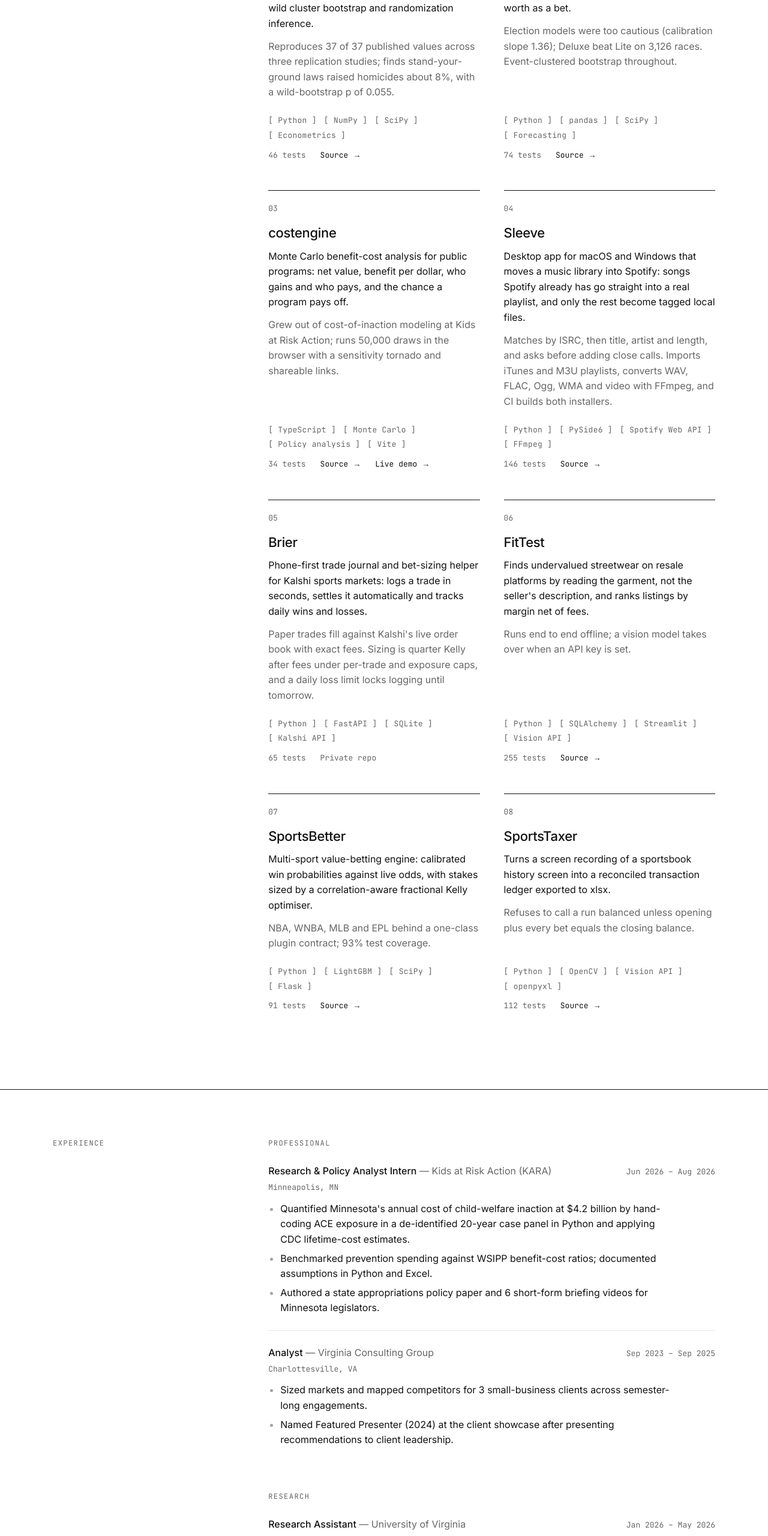
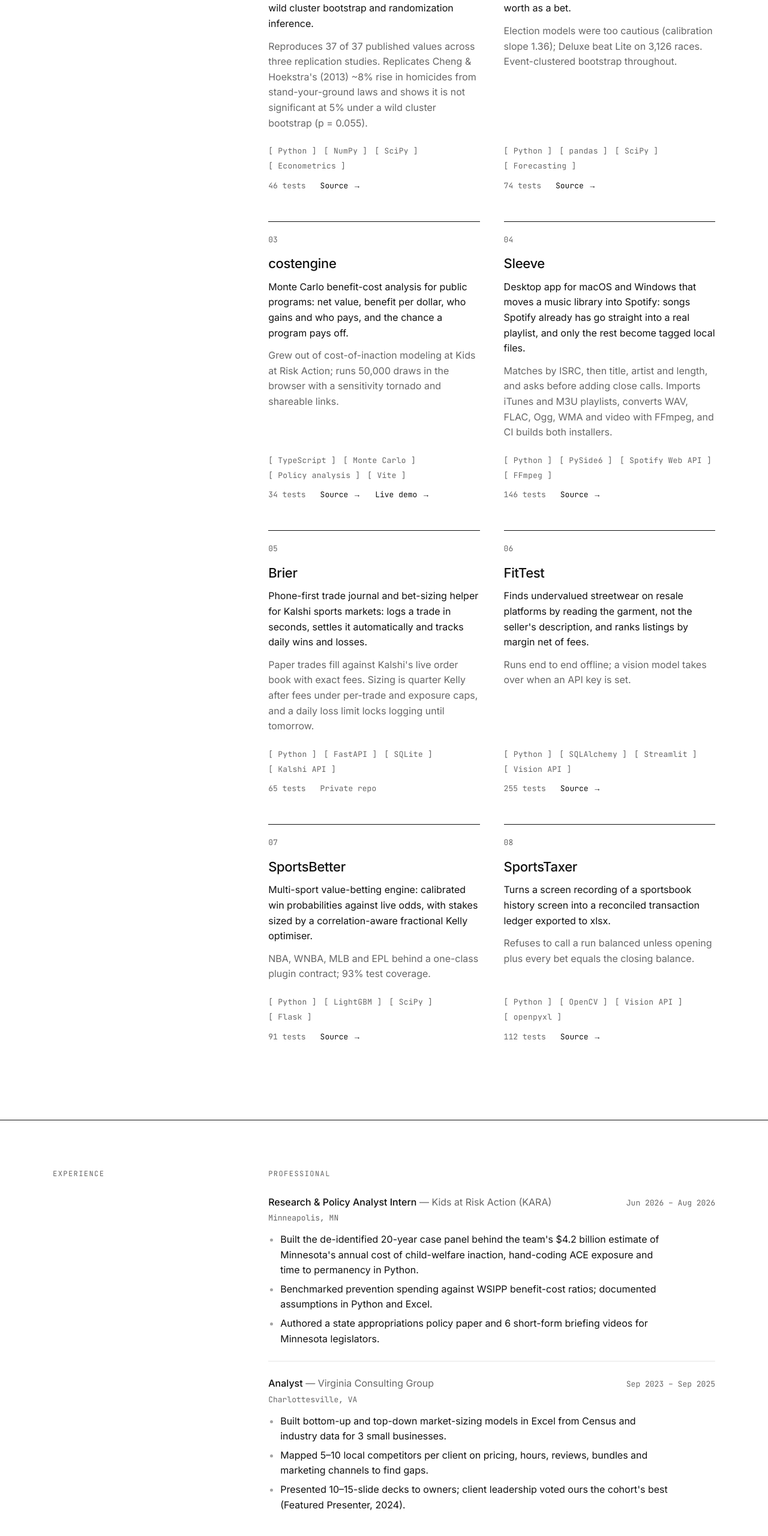
Before and after one commit to jpark875/Jport, a Next.js app: page / in a window 1280 px wide. Shown: the part 2155-4716 px from the top of the page at 60% size. Built offline with nearby package versions, Linux system fonts and the light colour scheme; no server answers.

Commit message:
Résumé review: credit KARA team, replicated framing for peffects, VCG detail, forecast-audit, direct links

```diff
--- a/data/background.ts
+++ b/data/background.ts
@@ -18,7 +18,7 @@ export const education = {
 export const activities = [
   "Economics Club",
   "Student Asian Software Engineers (SASE)",
-  "TheCourseForum",
+  "TheCourseForum (frontend developer)",
   "Club Tennis",
 ];
 
--- a/data/experience.ts
+++ b/data/experience.ts
@@ -18,7 +18,7 @@ export const experience: Role[] = [
     start: "Jun 2026",
     end: "Aug 2026",
     points: [
-      "Quantified Minnesota's annual cost of child-welfare inaction at $4.2 billion by hand-coding ACE exposure in a de-identified 20-year case panel in Python and applying CDC lifetime-cost estimates.",
+      "Built the de-identified 20-year case panel behind the team's $4.2 billion estimate of Minnesota's annual cost of child-welfare inaction, hand-coding ACE exposure and time to permanency in Python.",
       "Benchmarked prevention spending against WSIPP benefit-cost ratios; documented assumptions in Python and Excel.",
       "Authored a state appropriations policy paper and 6 short-form briefing videos for Minnesota legislators.",
     ],
@@ -31,8 +31,9 @@ export const experience: Role[] = [
     start: "Sep 2023",
     end: "Sep 2025",
     points: [
-      "Sized markets and mapped competitors for 3 small-business clients across semester-long engagements.",
-      "Named Featured Presenter (2024) at the client showcase after presenting recommendations to client leadership.",
+      "Built bottom-up and top-down market-sizing models in Excel from Census and industry data for 3 small businesses.",
+      "Mapped 5–10 local competitors per client on pricing, hours, reviews, bundles and marketing channels to find gaps.",
+      "Presented 10–15-slide decks to owners; client leadership voted ours the cohort's best (Featured Presenter, 2024).",
     ],
   },
   {
@@ -43,7 +44,7 @@ export const experience: Role[] = [
     start: "Jan 2026",
     end: "May 2026",
     points: [
-      "Showed fast-food density does not robustly predict preventable ED visits once income is controlled (p = 0.24); median household income was the strongest predictor (p = 0.004) across 62 NY counties.",
+      "Showed fast-food density does not robustly predict preventable ED visits once income is controlled; median household income was the strongest predictor (p = 0.004) across 62 NY counties.",
       "Built a 372-observation county-year panel in Stata from NY SPARCS, USDA Food Atlas and Census ACS data via a HUD ZIP-to-county crosswalk; ran pooled OLS with clustered errors and VIF tests.",
     ],
   },
--- a/data/projects.ts
+++ b/data/projects.ts
@@ -17,7 +17,7 @@ export const projects: Project[] = [
     summary:
       "Modern difference-in-differences from the papers: TWFE, Goodman-Bacon, Callaway–Sant'Anna, Sun–Abraham, synthetic control, wild cluster bootstrap and randomization inference.",
     impact:
-      "Reproduces 37 of 37 published values across three replication studies; finds stand-your-ground laws raised homicides about 8%, with a wild-bootstrap p of 0.055.",
+      "Reproduces 37 of 37 published values across three replication studies. Replicates Cheng & Hoekstra's (2013) ~8% rise in homicides from stand-your-ground laws and shows it is not significant at 5% under a wild cluster bootstrap (p = 0.055).",
     tags: ["Python", "NumPy", "SciPy", "Econometrics"],
     tests: 46,
     repo: github("peffects"),
```
Also changed, not shown: 1 other file (tests, documents, lock files or other folders).
